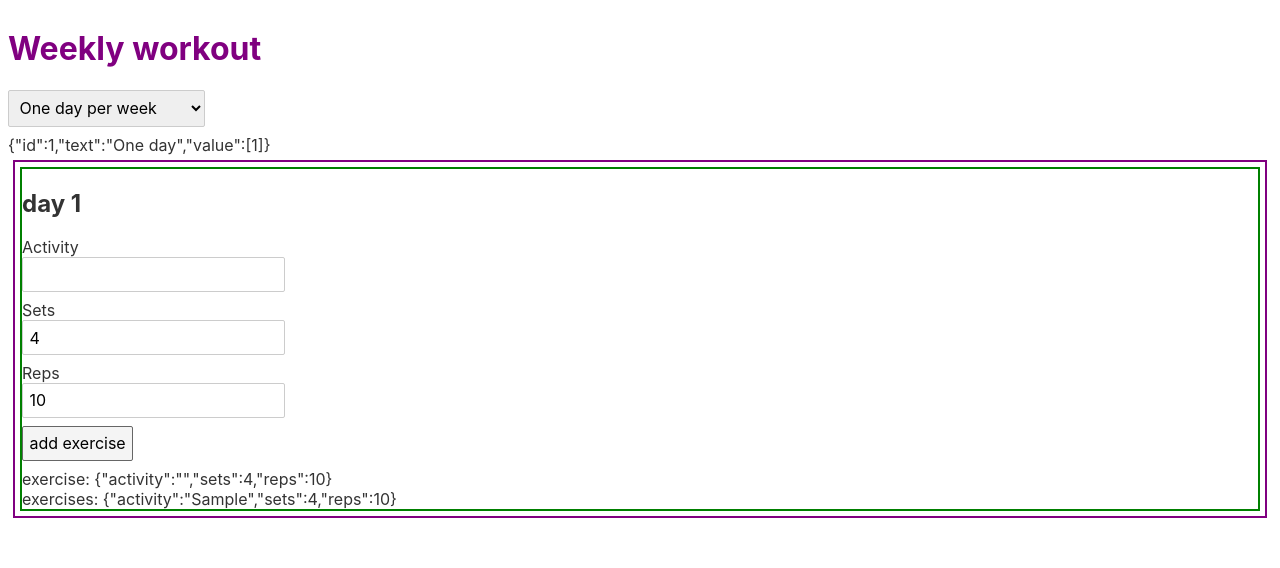
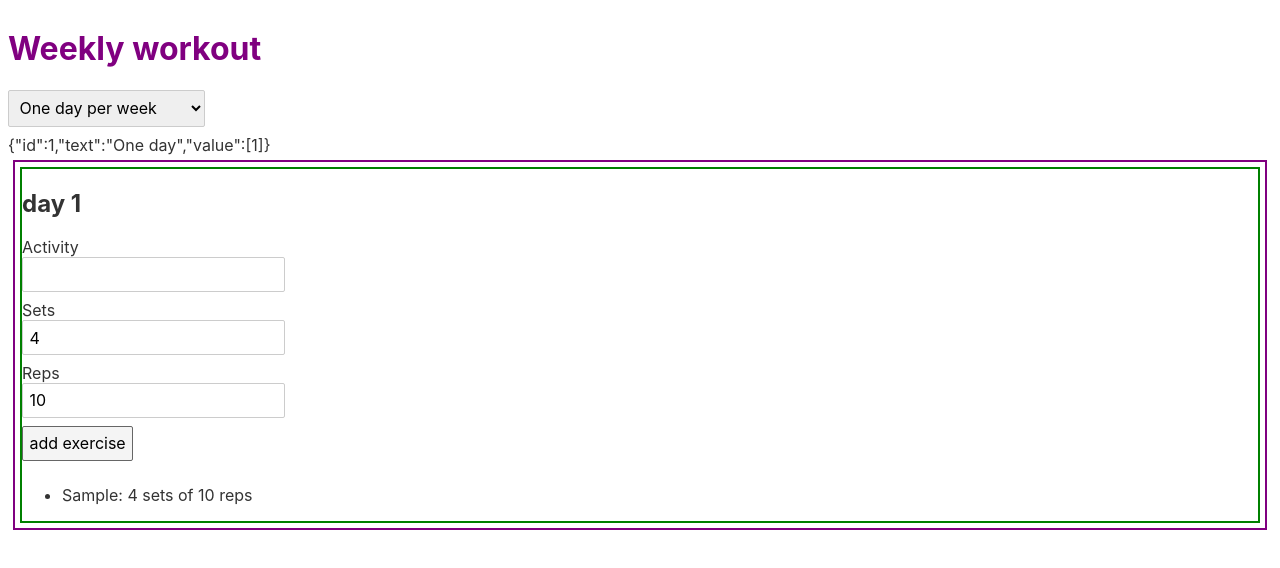
Before and after one commit to codeconcept/gymscheduler, a Svelte app: page / in a window 1280 px wide. Both pictures are taken after typing "Sample" into the empty fields and a click on the button "add exercise". Shown: the top 568 px of the page. Built offline with nearby package versions, Linux system fonts and the light colour scheme.

Commit message:
listing sets and reps for every exercise

```diff
--- a/src/components/TrainingDayDetails.svelte
+++ b/src/components/TrainingDayDetails.svelte
@@ -52,7 +52,12 @@
       <button type="submit">add exercise</button>
     </form>
   </div>
-  <div>exercise: {stringify(exercise)} </div>
-  <div>exercises: {stringifyArray(exercises)}</div>
+  <div>
+    <ul>
+      {#each exercises as ex}
+        <li>{ex.activity}: {ex.sets} sets of {ex.reps} reps</li>
+      {/each}
+    </ul>
+  </div>
 
 </div>
```
